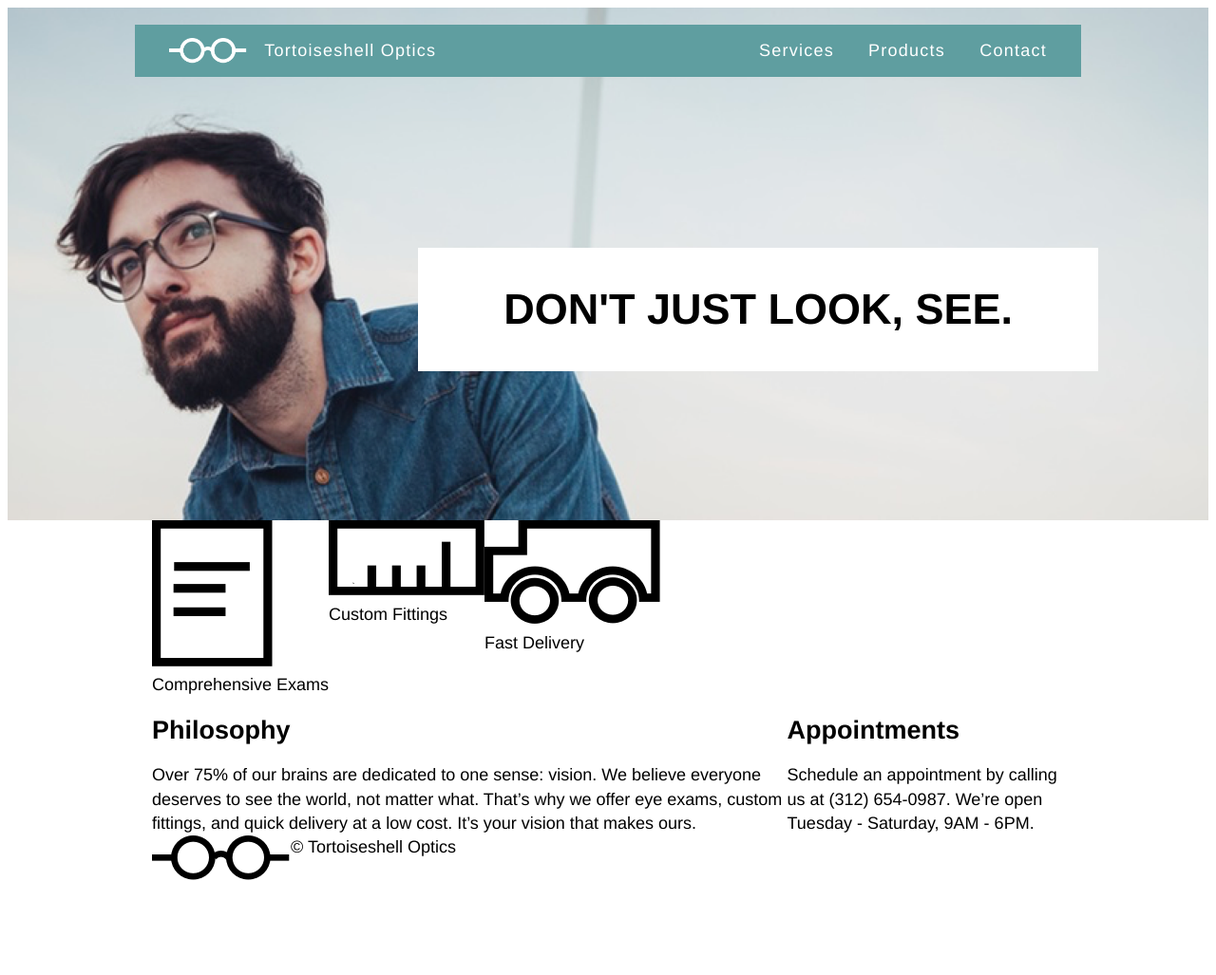
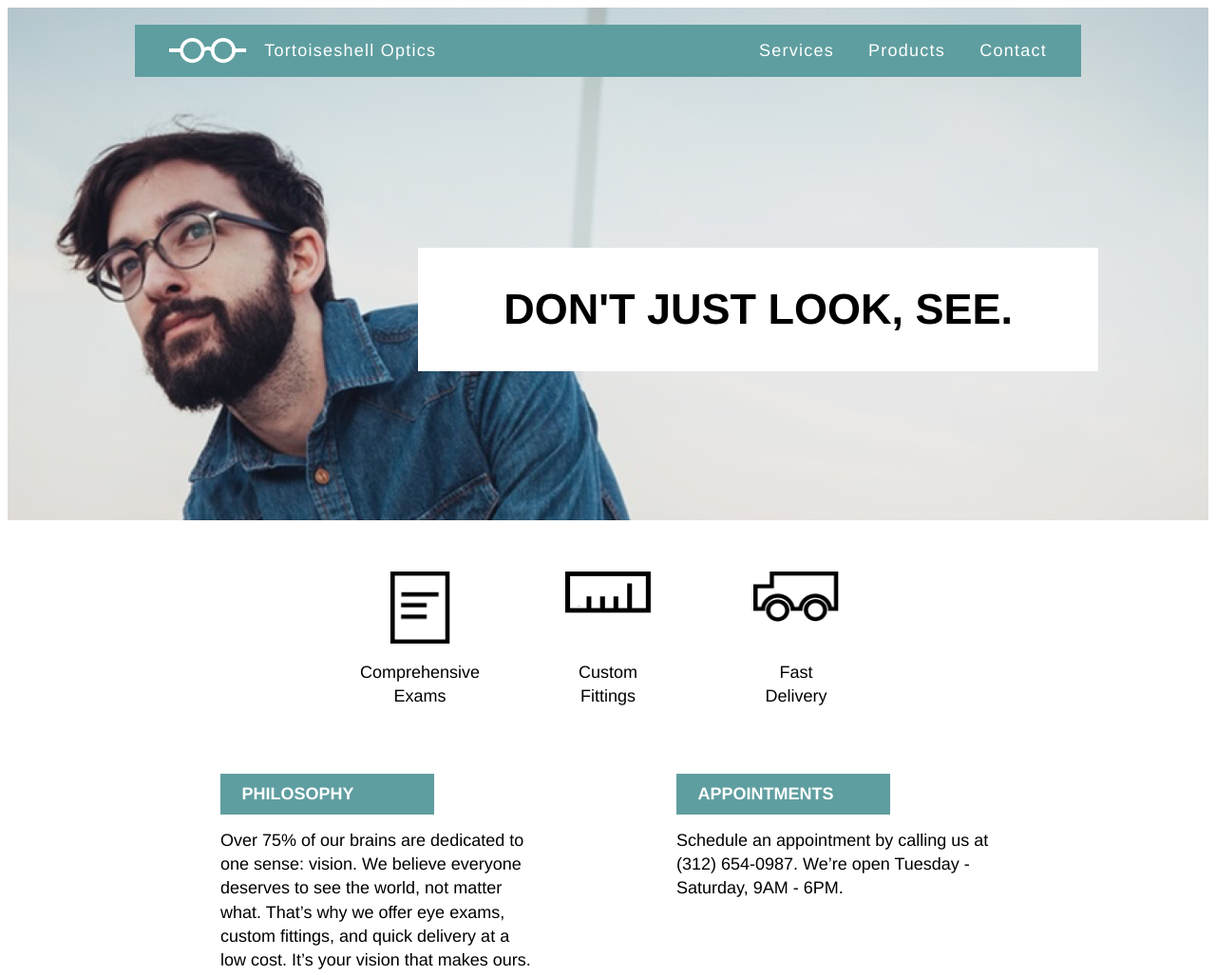
Before and after one commit to caitlinthefirst/tortoiseshell-project, a plain HTML site: page index.html in a window 1280 px wide. Shown: the top 1027 px of the page at 95% size. Before the commit the page ends 936 px from the top, so only its background shows below. Drawn offline with Linux system fonts and the light colour scheme.

Commit message:
Finished page styling for desktop

```diff
--- a/index.html
+++ b/index.html
@@ -18,7 +18,7 @@
 
             <!-- Logo and Company Name -->
                 <div class="site-name">
-                    <img class="nav-logo" src="./resources/images/logo-white.png" alt="Tortoiseshell Optics Logo">
+                    <img class="logo" src="./resources/images/logo-white.png" alt="Tortoiseshell Optics Logo">
                     <h1 class="nav-title">Tortoiseshell Optics</h1>
                 </div>
 
@@ -33,7 +33,7 @@
 
         <!-- Header Tagline -->
             <div class="banner-container">
-                <div class="tagline">Don't just look, see.</div>
+                <div class="banner">Don't just look, see.</div>
             </div>
         </header>
 
@@ -41,18 +41,24 @@
         <section class="feature-tiles">
         <!-- Exams Tile -->
             <div class="img-tile">
-                <img src="./resources/images/paper-icon.png" alt="">
-                <div class="tile-detail">Comprehensive Exams</div>
+                <div class="image">
+                    <img id="paper" src="./resources/images/paper-icon.png" alt="">
+                </div>
+                <div class="img-tile-text">Comprehensive Exams</div>
             </div>
         <!-- Fittings Tile -->
             <div class="img-tile">
-                <img src="./resources/images/ruler-icon.png" alt="">
-                <div class="tile-detail">Custom Fittings</div>
+                <div class="image">
+                    <img src="./resources/images/ruler-icon.png" alt="">
+                </div>
+                <div class="img-tile-text">Custom Fittings</div>
             </div>
         <!-- Delivery Tile -->
             <div class="img-tile">
-                <img src="./resources/images/truck-icon.png" alt="">
-                <div class="tile-detail">Fast Delivery</div>
+                <div class="image">
+                    <img src="./resources/images/truck-icon.png" alt="">
+                </div>
+                <div class="img-tile-text">Fast Delivery</div>
             </div>
 
         </section>
@@ -79,7 +85,7 @@
     <!-- Footer -->
         <footer>
             <div class="footer-content">
-                <img src="./resources/images/logo-black.png" alt="Tortoiseshell Optics Logo">
+                <img class="logo" src="./resources/images/logo-black.png" alt="Tortoiseshell Optics Logo">
                 <span class="copyright">© Tortoiseshell Optics</span>
             </div>
         </footer>
--- a/resources/css/style.css
+++ b/resources/css/style.css
@@ -27,6 +27,7 @@ nav,
 .nav-menu,
 .banner-container,
 .feature-tiles,
+.img-tile,
 .info-tiles,
 .footer-content {
     display: flex;
@@ -56,7 +57,7 @@ nav {
     padding-left: 1rem;
 }
 
-.nav-logo {
+.logo {
     height: 1.5rem;
     margin-right: 1rem;
 }
@@ -78,7 +79,7 @@ nav {
     justify-content: flex-end;
 }
 
-.tagline {
+.banner {
     display: inline-block;
 
     background-color: white;
@@ -93,43 +94,58 @@ nav {
 
 /* Feature Tile Section */
 .feature-tiles {
-
+    justify-content: center;
 }
 
 .img-tile {
-
+    flex-direction: column;
+    align-items: center;
+    justify-content: space-between;
+    width: 5rem;
+    height: 8rem;
+    margin: 3rem;
 }
 
-.tile-detail {
+.image img {
+    margin: auto;
+    max-width: 100%;
+    max-height: 100%;
+}
 
+#paper {
+    max-width: 3.5rem;
+}
+
+.img-tile-text {
+    text-align: center;
 }
 
 /* Info Tile Section */
 .info-tiles {
-
+    justify-content: space-around;
+    margin-bottom: 5rem;
 }
 
 .text-tile {
+    max-width: 35%;
 
 }
 
 .tile-heading {
-
-}
-
-.tile-detail {
-
+    width: 10rem;
+    background-color: cadetblue;
+    padding: .5rem 1.25rem;
+    text-transform: uppercase;
+    font-size: 1rem;
+    font-weight: bold;
+    color: white;
 }
 
 /* Footer Section */
 footer {
-
+    background-color: azure;
 }
 
 .footer-content {
-
+    padding: 4rem;
 }
-
-.copyright {
-
-}
```
